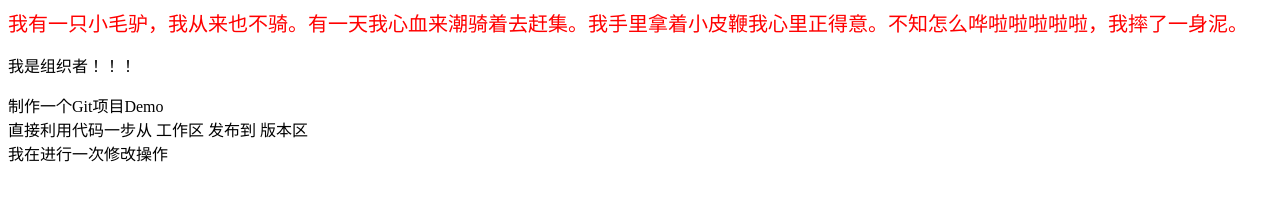
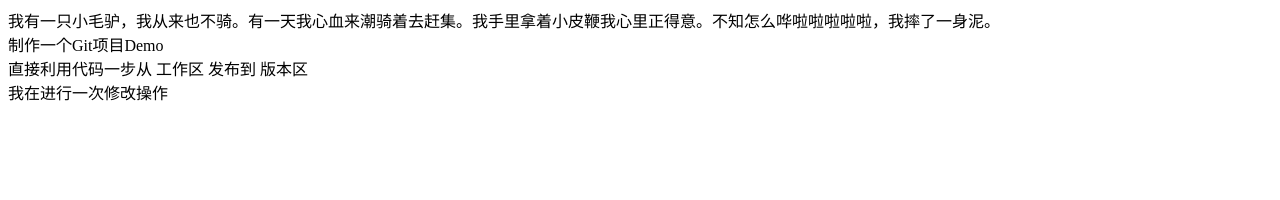
Before and after one commit to huangkesong/Happy, a plain HTML site: page drag.html in a window 1280 px wide. Drawn offline with Linux system fonts and the light colour scheme.

Commit message:
change html

```diff
--- a/drag.html
+++ b/drag.html
@@ -5,15 +5,12 @@
     <title>玩转Git和GitHub</title>
     <script type="text/javascript" src="drag.js"></script>
     <style>
-        .heihei{ color: #f00; font-size: 20px; }
-        .hello{ background: #f00;}
+
     </style>
 </head>
 <body>
 <div class="heihei">我有一只小毛驴，我从来也不骑。有一天我心血来潮骑着去赶集。我手里拿着小皮鞭我心里正得意。不知怎么哗啦啦啦啦啦，我摔了一身泥。</div>
-<div class="geihub2">
-    <p>我是组织者！！！</p>
-</div>
+
 <div class="gitBox">制作一个Git项目Demo</div>
 <div class="gitBox">直接利用代码一步从 工作区 发布到 版本区</div>
 <div class="gitBox">我在进行一次修改操作</div>
```
